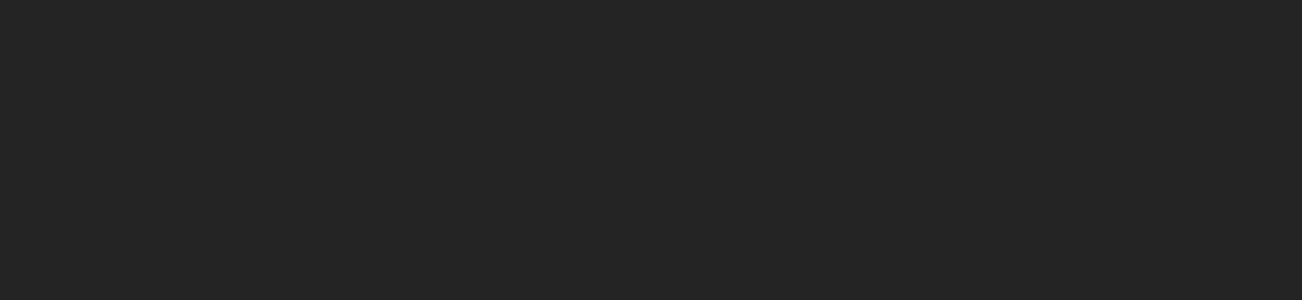
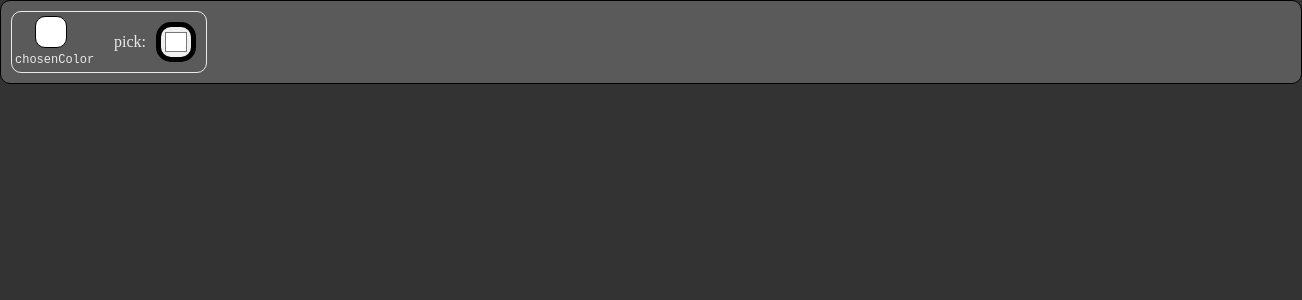
Before and after one commit to Ayman-Kotb/Paint_webPage, a React (Vite) app: page / in a window 1280 px wide. Shown: the top 300 px of the page, 1302 px wide, since content can reach past the window. Built offline with nearby package versions, Linux system fonts and the light colour scheme.

Commit message:
made the menu+colorPicker"just picking with no functionality"

```diff
--- a/src/App.jsx
+++ b/src/App.jsx
@@ -1,12 +1,10 @@
-import { useState, useEffect, useRef, useContext} from 'react'
 import { Axios } from 'axios'
-import './App.css'
+import MenuBar from './components/MenuBar/MenuBar.jsx'
 
 function App() {
-
   return (
     <>
-
+      <MenuBar/>
     </>
   )
 }
--- /dev/null
+++ b/src/components/ColorPicker/ColorDisplay.jsx
@@ -0,0 +1,11 @@
+
+function ColorDisplay(props){
+ return(
+    <div className="colorDisplay_container">
+        <div className="colorDisplay" style={{backgroundColor: props.color}}/>
+        <p> chosenColor </p>
+    </div>
+ )
+}
+
+export default ColorDisplay
--- /dev/null
+++ b/src/components/ColorPicker/ColorPicker.css
@@ -0,0 +1,38 @@
+.colorPicker_container{
+    display: flex;
+    flex-direction: row;
+    justify-content: center;
+    align-items: center;
+    border: 1px solid;
+    border-radius: 10px;
+}
+
+.colorDisplay_container{
+    width: 100px;
+    margin: 1px;
+    display: flex;
+    flex-direction: column;
+    cursor: pointer;
+}
+.colorDisplay_container p {
+    margin: 2px;
+    font-family: 'Courier New', Courier, monospace;
+    font-size: 12px;
+}
+.colorDisplay{
+    margin: 0px 0px 3px 22px;
+    height: 30px;
+    width: 30px;
+    background-color: white;
+    border: 1px solid black;
+    cursor: pointer;
+    border-radius: 10px;
+}
+.picker{
+    height: 40px;
+    width: 40px;
+    margin: 10px;
+    cursor: pointer;
+    border: 5px solid rgb(0, 0, 0);
+    border-radius: 15px;
+}
--- /dev/null
+++ b/src/components/ColorPicker/ColorPicker.jsx
@@ -0,0 +1,19 @@
+import { useState } from "react"
+import ColorDisplay from "./ColorDisplay"
+import "./colorPicker.css"
+
+function ColorPicker(){
+    const [color, setColor] = useState("#FFFFFF")
+
+    function handleColorChange(event){
+        setColor(event.target.value)
+    }
+    return(
+        <div className="colorPicker_container">
+            <ColorDisplay color={color}/>
+            <p>pick:</p>
+            <input type="color" value={color} onChange={handleColorChange} className="picker"/>
+        </div>
+    )
+}
+export default ColorPicker
--- /dev/null
+++ b/src/components/menuBar/MenuBar.css
@@ -0,0 +1,10 @@
+.menuBar_container{
+    margin: 0px;
+    display: flex;
+    flex-direction: row;
+    padding: 10px;
+    width: 100%;
+    background-color: rgb(90, 90, 90);
+    border-radius: 10px;
+    border: 1px solid black;
+}
--- /dev/null
+++ b/src/components/menuBar/MenuBar.jsx
@@ -0,0 +1,11 @@
+import ColorPicker from "../ColorPicker/ColorPicker";
+import "./menuBar.css"
+
+function MenuBar() {
+    return(
+        <div className="menuBar_container">
+            <ColorPicker/>
+        </div>
+    )
+}
+export default MenuBar
--- a/src/index.css
+++ b/src/index.css
@@ -1,14 +1,5 @@
-:root {
-  font-family: Inter, system-ui, Helvetica, Arial, sans-serif;
-  line-height: 1.5;
-  font-weight: 400;
-
-  color-scheme: light dark;
+body {
+  margin: 0;
   color: rgba(255, 255, 255, 0.87);
-  background-color: #242424;
-
-  font-synthesis:none;
-  text-rendering: optimizeLegibility;
-  -webkit-font-smoothing: antialiased;
-  -moz-osx-font-smoothing: grayscale;
+  background-color: hsl(0, 0%, 20%);
 }
```
Also changed, not shown: src/App.css (deleted).
